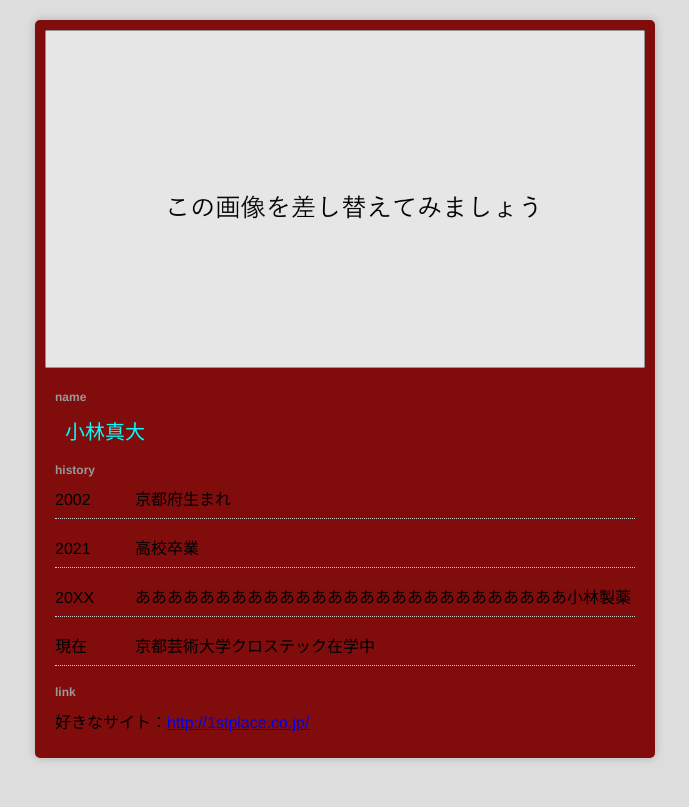
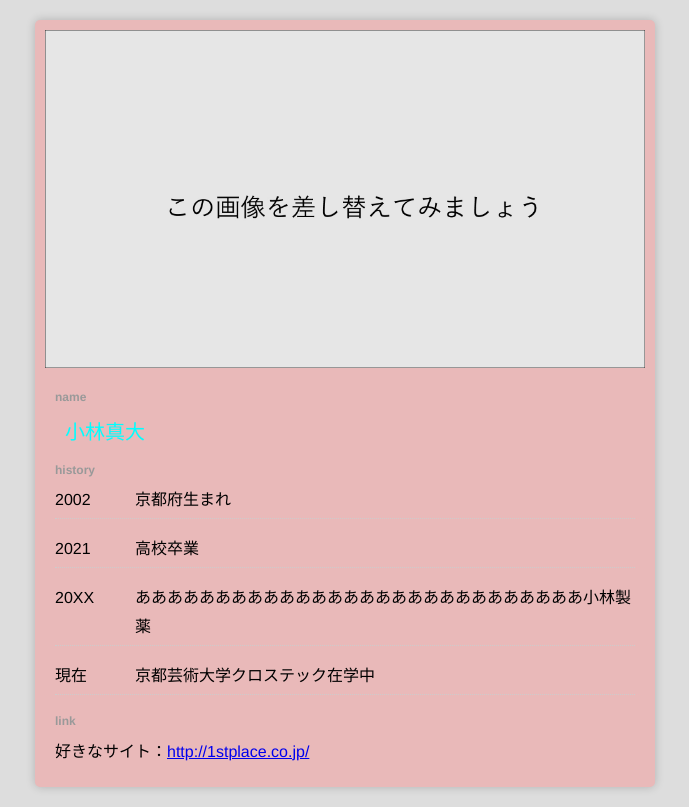
Before and after one commit to KUAD-XtechDesign/simple_page-wowomasa0814, a plain HTML site: page index.html in a window 1280 px wide. Shown: the whole page, without its empty margins (295-984 px from the left). Drawn offline with Linux system fonts and the light colour scheme.

Commit message:
あさあさｓ
どりゃああ

```diff
--- a/index.html
+++ b/index.html
@@ -25,7 +25,7 @@
         <ul class="history_list">
           <li><div class="year">2002</div><div class="txt">京都府生まれ</div></li>
           <li><div class="year">2021</div><div class="txt">高校卒業</div></li>
-          <li><div class="year">20XX</div><div class="txt">あああああああああああああああああああああああああああ小林製薬</div></li>
+          <li><div class="year">20XX</div><div class="txt">ああああああああああああああああああああああああああああ小林製薬</div></li>
           <li><div class="year">現在</div><div>京都芸術大学クロステック在学中</div></li>
         </ul>
 
--- a/style.css
+++ b/style.css
@@ -21,7 +21,7 @@ img{
 .wrapper{
   max-width: 600px;
   margin: 0 auto;
-  background-color: rgb(129, 12, 12);
+  background-color: rgb(233, 185, 185);
   padding: 10px;
   border-radius: 5px;
   box-shadow: 0 0 10px 0px rgba(0,0,0,0.2);
```
